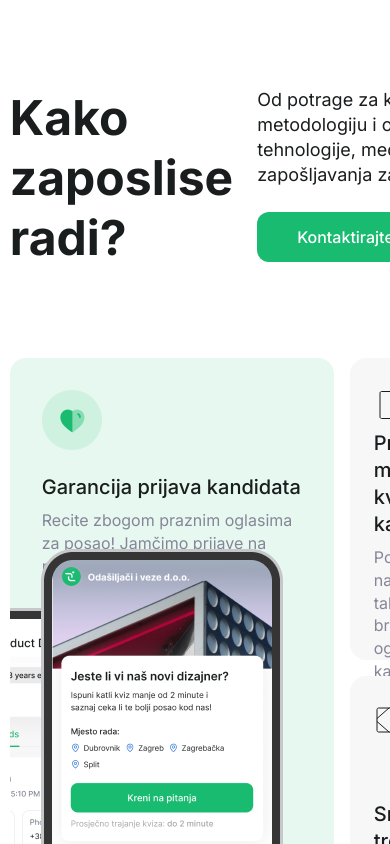
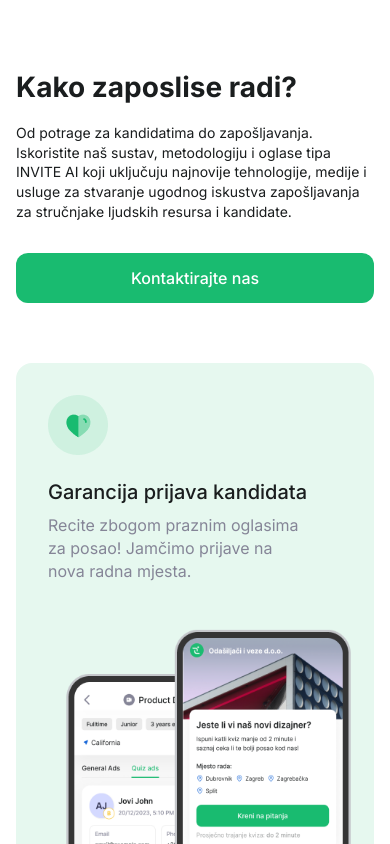
Before and after one commit to marijan10marijan/zaposlise, a Next.js app: page /poslodavci in a window 390 px wide. Shown: the top 844 px of the page. Built offline with nearby package versions, Linux system fonts and the light colour scheme.

Commit message:
changes added

```diff
--- a/src/components/sharedComponents/kakoRadimo.module.css
+++ b/src/components/sharedComponents/kakoRadimo.module.css
@@ -57,12 +57,51 @@
 
 /* BREAKPOINTS *************************************************************/
 @media (max-width: 1191px) {
+  .rad__wrapper {
+    width: 100%;
+    padding-inline: 1rem;
+    gap: 60px;
+  }
 }
 @media (max-width: 1040px) {
+  .rad {
+    margin-block-end: 5rem;
+  }
+  .rad__header {
+    flex: 1;
+    width: 100%;
+  }
+  .rad__header_title {
+    flex: 1;
+  }
+  .rad__header_text {
+    width: 100%;
+  }
 }
 @media (max-width: 768px) {
+  .rad__header {
+    padding: 0px;
+    flex-direction: column;
+    gap: 1rem;
+  }
+  .rad__header_title {
+    width: 100%;
+  }
 }
 @media (max-width: 498px) {
+  .rad__header_title {
+    font-size: 1.75rem;
+    line-height: 2.45rem;
+  }
+  .rad__header_text {
+    font-size: 0.875rem;
+    line-height: 1.225rem;
+  }
+  .rad__header_contentBox {
+    gap: 2rem;
+  }
+  .rad__header_link {
+    width: 100%;
+    text-align: center;
+  }
 }
-@media (max-width: 246px) {
-}
--- a/src/components/sharedComponents/kakoRadimoFlex.module.css
+++ b/src/components/sharedComponents/kakoRadimoFlex.module.css
@@ -6,6 +6,7 @@
 
 .flex__container {
   display: flex;
+  align-items: stretch;
   gap: 1rem;
 }
 
@@ -110,12 +111,66 @@
 
 /* BREAKPOINTS *************************************************************/
 @media (max-width: 1191px) {
+  .bigCard__image {
+    right: 19px;
+  }
+  .bigCard__image img {
+    height: 356px;
+    width: 333px;
+  }
 }
 @media (max-width: 1040px) {
+  .flex__section:nth-child(2),
+  .flex__section:nth-child(4) {
+    flex: 1;
+    width: 100%;
+  }
+  .flex__container {
+    flex-direction: column;
+  }
+  .flex__container:nth-child(2) {
+    flex-direction: column-reverse;
+  }
+  .bigCardTwo__content {
+    width: 360px;
+  }
+  .bigCard {
+    height: 500px;
+  }
+  .bigCard__image img {
+    height: 416px;
+    width: 433px;
+  }
 }
 @media (max-width: 768px) {
+  .bigCard__image img {
+    height: 326px;
+  }
+  .bigCardTwo__content {
+    width: 260px;
+  }
 }
+
+@media (max-width: 630px) {
+  .bigCard__image img {
+    width: 293px;
+  }
+}
+
 @media (max-width: 498px) {
+  .bigCard {
+    height: 587px;
+  }
+  .flex__smallCards {
+    grid-template-columns: 1fr;
+  }
 }
-@media (max-width: 246px) {
+@media (max-width: 346px) {
+  .bigCard__image img {
+    width: 193px;
+    height: 250px;
+  }
+  .bigCard__content {
+    width: 100%;
+  }
 }
--- a/src/components/sharedComponents/smallCard.module.css
+++ b/src/components/sharedComponents/smallCard.module.css
@@ -29,6 +29,9 @@
 @media (max-width: 1191px) {
 }
 @media (max-width: 1040px) {
+  .flex__smallcard {
+    height: 250px;
+  }
 }
 @media (max-width: 768px) {
 }
```
Also changed, not shown: src/components/sharedComponents/KakoRadimo.jsx (line endings or trailing spaces), src/components/sharedComponents/SmallCard.jsx (line endings or trailing spaces).
